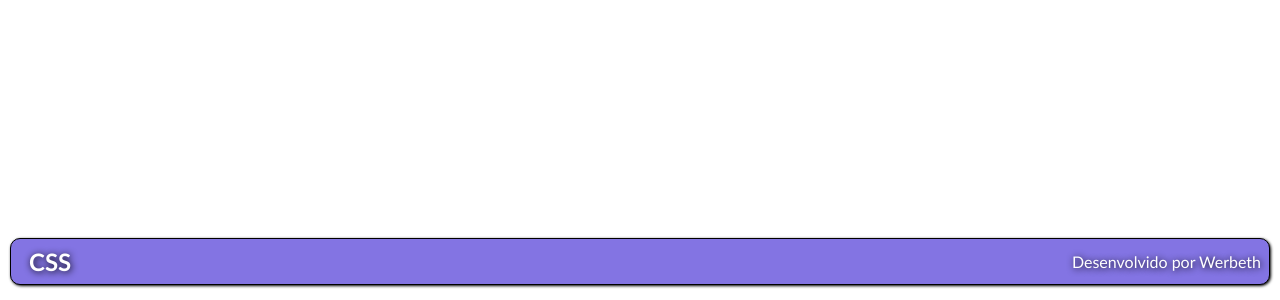
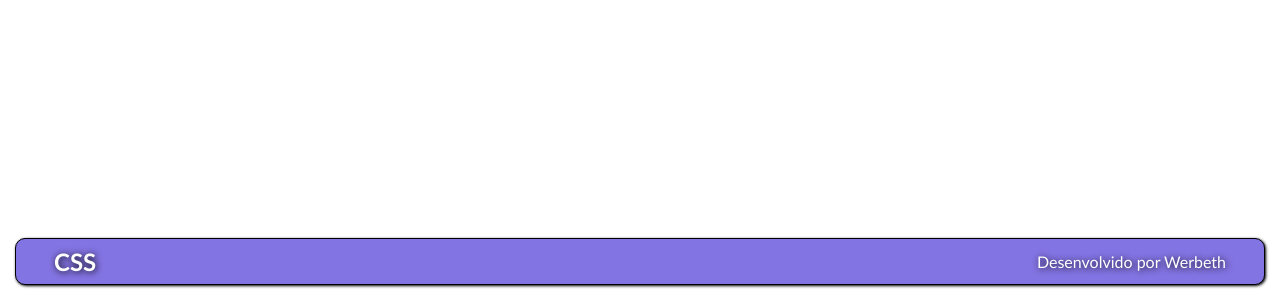
Before and after one commit to WerbethMartins/Bibioteca-botoes, a plain HTML site: page index.html in a window 1280 px wide. Shown: the part 4202-4502 px from the top of the page. Drawn offline with nearby package versions, Linux system fonts and the light colour scheme.

Commit message:
Um pequena modificação no footer.

```diff
--- a/style.css
+++ b/style.css
@@ -598,8 +598,12 @@ pre {
     border-radius: 10px;
     width: 100%;
     padding: 8px;
-    margin: 15px 10px;
+    margin: 15px 15px;
     transition: all 0.3s ease-in-out;
     box-shadow: 1px 1px 3px #000;
     text-shadow: 1px 1px 7px #000;
+
+    & h2, p {
+        margin: 0 30px;
+    }
 }
```
